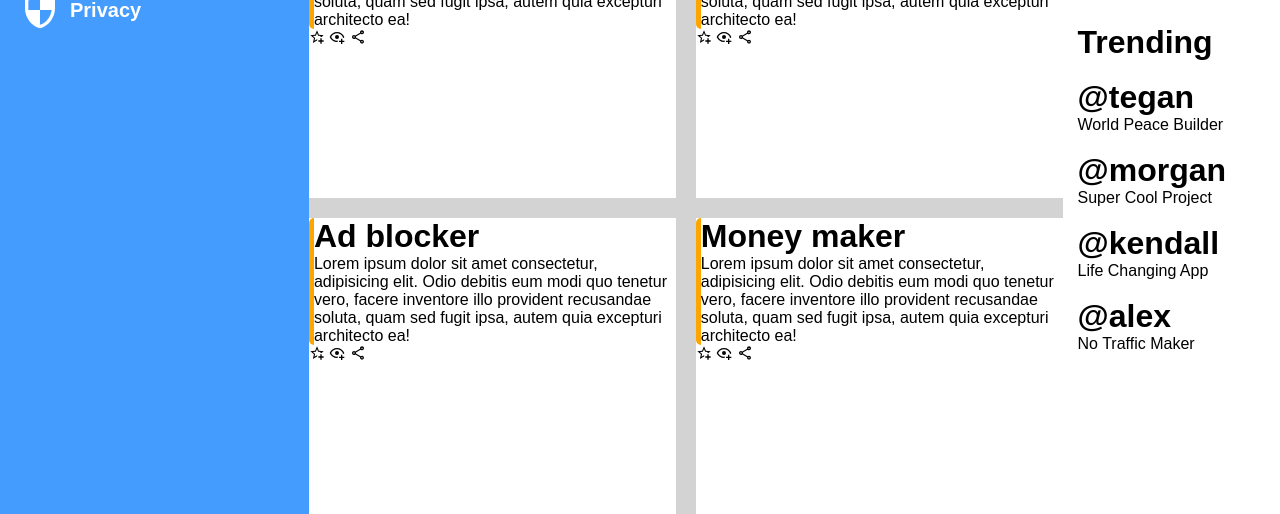
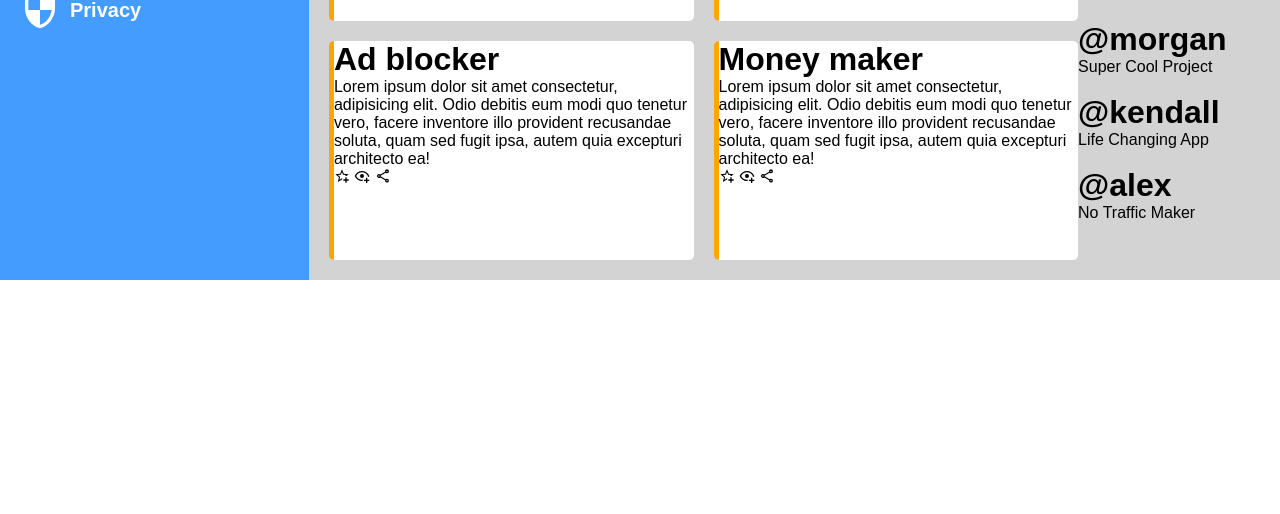
Before and after one commit to zraycd/dashboard, a plain HTML site: page index.html in a window 1280 px wide. Shown: the part 680-1194 px from the top of the page. After the commit the page ends 960 px from the top, so only its background shows below. Drawn offline with Linux system fonts and the light colour scheme.

Commit message:
progress on main-content & graphics

```diff
--- a/index.html
+++ b/index.html
@@ -86,7 +86,7 @@
         <div class="main-content">
             <div class="projects">
                 <h1>Your Projects</h1>
-                <!-- <div class="project-holder"> -->
+                <div class="project-holder">
                     <div class="project">
                         <div class="project-info">
                             <h1>Super cool project</h1>
@@ -153,7 +153,7 @@
                             <svg xmlns="http://www.w3.org/2000/svg" viewBox="0 0 24 24"><title>share-variant-outline</title><path d="M18 16.08C17.24 16.08 16.56 16.38 16.04 16.85L8.91 12.7C8.96 12.47 9 12.24 9 12S8.96 11.53 8.91 11.3L15.96 7.19C16.5 7.69 17.21 8 18 8C19.66 8 21 6.66 21 5S19.66 2 18 2 15 3.34 15 5C15 5.24 15.04 5.47 15.09 5.7L8.04 9.81C7.5 9.31 6.79 9 6 9C4.34 9 3 10.34 3 12S4.34 15 6 15C6.79 15 7.5 14.69 8.04 14.19L15.16 18.34C15.11 18.55 15.08 18.77 15.08 19C15.08 20.61 16.39 21.91 18 21.91S20.92 20.61 20.92 19C20.92 17.39 19.61 16.08 18 16.08M18 4C18.55 4 19 4.45 19 5S18.55 6 18 6 17 5.55 17 5 17.45 4 18 4M6 13C5.45 13 5 12.55 5 12S5.45 11 6 11 7 11.45 7 12 6.55 13 6 13M18 20C17.45 20 17 19.55 17 19S17.45 18 18 18 19 18.45 19 19 18.55 20 18 20Z" /></svg>
                         </div>
                     </div>
-                <!-- </div> -->
+                </div>
             </div>
             <div class="announcements">
                 <h1>Announcements</h1>
--- a/style.css
+++ b/style.css
@@ -155,34 +155,36 @@ button {
     display: grid;
     grid-template-rows: 1fr 1fr;
     grid-template-columns: 3fr 1fr;
-    gap: 15px;
+    gap: 20px;
+    background-color: lightgrey;
+    border-top: 5px groove rgba(0, 0, 0, 0.2);
 }
 .projects {
     grid-area: 1 / 1 / 3 / 2;
-}
-.project-info {
-    min-height: 50px;
-    min-width: 50px;
-    border-left: 5px solid orange;
-    border-radius: 5px;
-    box-shadow: 5px black;
 }
 .project-options svg {
     height: 1rem;
 }
 .project {
     background-color: white;
+    border-left: 5px solid orange;
+    border-radius: 5px;
+    box-shadow: 5px black;
 }
 .projects {
-    padding-top: 10px;
+    padding: 20px;
     height: auto;
     width: 100%;
     display: grid;
-    grid-template-rows: 1fr repeat(3, 8fr);
+    grid-template-rows: 1fr 15fr;
+    gap: 10px;
+}
+.project-holder {
+    display: grid;
+    grid-template-rows: repeat(3, 1fr);
     grid-template-columns: repeat(2, 1fr);
     gap: 20px;
-    background-color: lightgrey;
 }
 .projects h1 {
-    grid-area: 1 / 1 / 2 / 3;
+    align-self: end;
 }
```
Lines whose indentation alone changed are shown as unchanged.
